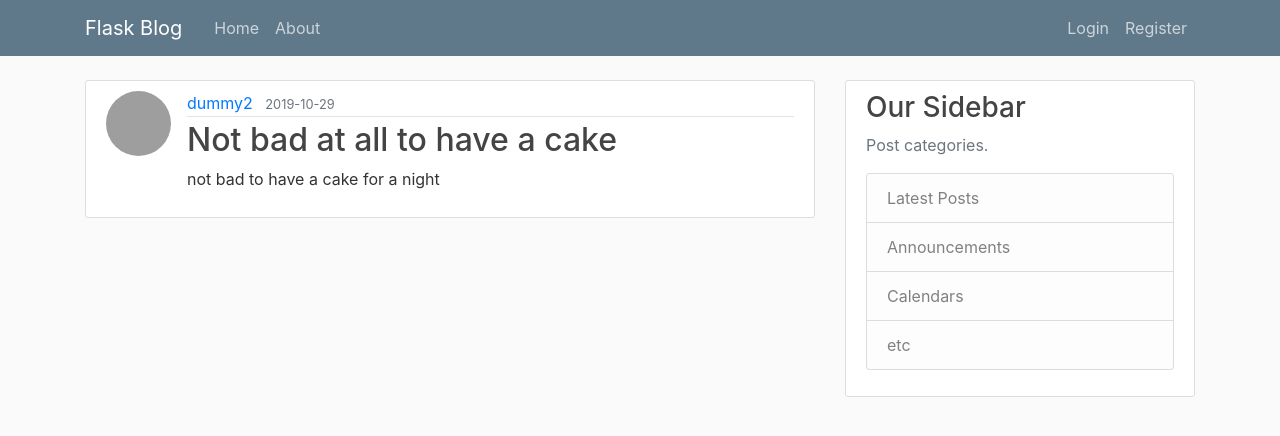
After one commit to peninah-njeri/Personal-blog, a Flask app: page /post/1 in a window 1280 px wide. The commit adds this page. Shown: the top 436 px of the page. Run offline with Flask 2, Linux system fonts and the light colour scheme; data comes from the database, SQL or seed files in the repository; both versions use the stored data as it was after the commit; some libraries are stand-ins or nearby versions; grey boxes are pictures that could not be loaded.

```diff
--- a/app/routes.py
+++ b/app/routes.py
@@ -1,30 +1,18 @@
 import os
-from flask import render_template,url_for,flash,redirect
+from flask import render_template,url_for,flash,redirect,abort
 import secrets
-from app.forms import RegistrationForm, LoginForm,UpdateAccountForm
+from app.forms import RegistrationForm, LoginForm,UpdateAccountForm, PostForm
 from app import app,db,bcrypt
-from app.models import User
+from app.models import User,Post
 from flask_login import login_user, current_user, logout_user,login_required
 
-posts = [
-    {
-        'author': 'Naomi Watts',
-        'title': 'Blog Post 1',
-        'content': 'First post content',
-        'date_posted': 'April 20, 2018'
-    },
-    {
-        'author': 'Jane Doe',
-        'title': 'Blog Post 2',
-        'content': 'Second post content',
-        'date_posted': 'April 21, 2018'
-    }
-]
+
 
 @app.route('/')
 @app.route('/home')
 def home():
-   return render_template('home.html',posts=posts)
+    posts =Post.query.order_by(Post.date_posted())
+    return render_template('home.html',posts=posts)
 
 @app.route('/about')
 def about():
@@ -37,7 +25,7 @@ def register():
     form = RegistrationForm()
     if form.validate_on_submit():
         hashed_password= bcrypt.generate_password_hash(form.password.data).decode ("__utf-8")
-        user= User(username=form.username.data, email=form.email.data, password=hashed_password)
+        user = User(username=form.username.data, email=form.email.data, password=hashed_password)
         db.session.add(user)
         db.session.commit()
         flash('Your account has been created! You are now able to login', 'success')
@@ -94,7 +82,57 @@ def account():
     return render_template('account.html', title='account',
                            image_file=image_file, form=form)
 
-@app.route("/post/new")
+@app.route("/post/new", methods=['GET', 'POST'])
 @login_required
 def new_post():
-    return render_template('create_post.html', title='New Post')
+    form = PostForm()
+    if form.validate_on_submit():
+
+        post = Post(title=form.title.data, content =form.content.data, author=current_user)
+        db.session.add(post)
+        db.session.commit()
+        flash('Your post has been created!', 'success')
+        return redirect(url_for('home'))
+    return render_template('create_post.html', title='New Post',
+                           form=form,legend='New Post')
+
+
+
+@app.route("/post/<int:post_id>")
+def post(post_id):
+    post = Post.query.get_or_404(post_id)
+    return render_template('post.html', title=post.title, post=post)
+
+
+@app.route("/post/<int:post_id>/update, methods=['GET', 'POST']")
+@login_required
+def update_post(post_id):
+    post = Post.query.get_or_404(post_id)
+    if post.author != current_user:
+        abort(403)
+    form = PostForm()
+    if form.validate_on_submit():
+        post.title =form.title.data
+        post.content=form.content.data
+        db.session.commit()
+        flash('Your post has been updated!','success')
+        return redirect(url_for('post', post_id=post.id))
+
+    form.title.date =post.title
+    form.content.data =post.content
+    return render_template('create_post.html', title='Update Post',
+                           form=form, legend='Update Post')
+
+
+
+
+@app.route("/post/<int:post_id>/delete, methods=['POST']")
+@login_required
+def delete_post(post_id):
+    post = Post.query.get_or_404(post_id)
+    if post.author != current_user:
+        abort(403)
+    db.session.delete(post)
+    db.session.commit()
+    flash('Your post has been deleted!','success')
+    return redirect(url_for('home'))
--- a/app/templates/create_post.html
+++ b/app/templates/create_post.html
@@ -1,12 +1,10 @@
 {%extends "layout.html"%}
-    {% block content %}
-{% extends "layout.html" %}
 {% block content %}
     <div class="content-section">
         <form method="POST" action="">
             {{ form.hidden_tag() }}
             <fieldset class="form-group">
-                <legend class="border-bottom mb-4">New Post</legend>
+                <legend class="border-bottom mb-4">{{ legend }}</legend>
                 <div class="form-group">
                     {{ form.title.label(class="form-control-label") }}
                     {% if form.title.errors %}
--- a/app/templates/layout.html
+++ b/app/templates/layout.html
@@ -60,7 +60,7 @@
         <div class="col-md-4">
           <div class="content-section">
             <h3>Our Sidebar</h3>
-            <p class='text-muted'>You can put any information here you'd like.
+            <p class='text-muted'>Post categories.
               <ul class="list-group">
                 <li class="list-group-item list-group-item-light">Latest Posts</li>
                 <li class="list-group-item list-group-item-light">Announcements</li>
--- /dev/null
+++ b/app/templates/post.html
@@ -0,0 +1,39 @@
+{% extends "layout.html" %}
+{% block content %}
+  <article class="media content-section">
+    <img class="rounded-circle article-img" src="{{ url_for('static', filename='profile_pics/' + post.author.image_file) }}">
+    <div class="media-body">
+      <div class="article-metadata">
+        <a class="mr-2" href="{{ url_for('users.user_posts', username=post.author.username) }}">{{ post.author.username }}</a>
+        <small class="text-muted">{{ post.date_posted.strftime('%Y-%m-%d') }}</small>
+        {% if post.author == current_user %}
+          <div>
+            <a class="btn btn-secondary btn-sm mt-1 mb-1" href="{{ url_for('posts.update_post', post_id=post.id) }}">Update</a>
+            <button type="button" class="btn btn-danger btn-sm m-1" data-toggle="modal" data-target="#deleteModal">Delete</button>
+          </div>
+        {% endif %}
+      </div>
+      <h2 class="article-title">{{ post.title }}</h2>
+      <p class="article-content">{{ post.content }}</p>
+    </div>
+  </article>
+  <!-- Modal -->
+  <div class="modal fade" id="deleteModal" tabindex="-1" role="dialog" aria-labelledby="deleteModalLabel" aria-hidden="true">
+    <div class="modal-dialog" role="document">
+      <div class="modal-content">
+        <div class="modal-header">
+          <h5 class="modal-title" id="deleteModalLabel">Delete Post?</h5>
+          <button type="button" class="close" data-dismiss="modal" aria-label="Close">
+            <span aria-hidden="true">&times;</span>
+          </button>
+        </div>
+        <div class="modal-footer">
+          <button type="button" class="btn btn-secondary" data-dismiss="modal">Close</button>
+          <form action="{{ url_for('posts.delete_post', post_id=post.id) }}" method="POST">
+            <input class="btn btn-danger" type="submit" value="Delete">
+          </form>
+        </div>
+      </div>
+    </div>
+  </div>
+{% endblock content %}
--- a/app/templates/register.html
+++ b/app/templates/register.html
@@ -58,7 +58,6 @@
                         {{ form.confirm_password(class="form-control form-control-lg") }}
                     {% endif %}
                 </div>
-            </fieldset>
             <div class="form-group">
                 {{ form.submit(class="btn btn-outline-info") }}
             </div>
```
Also changed, not shown: app/forms.py (+6 -1 lines), app/templates/home.html (+4 -3 lines), app/site.db.
